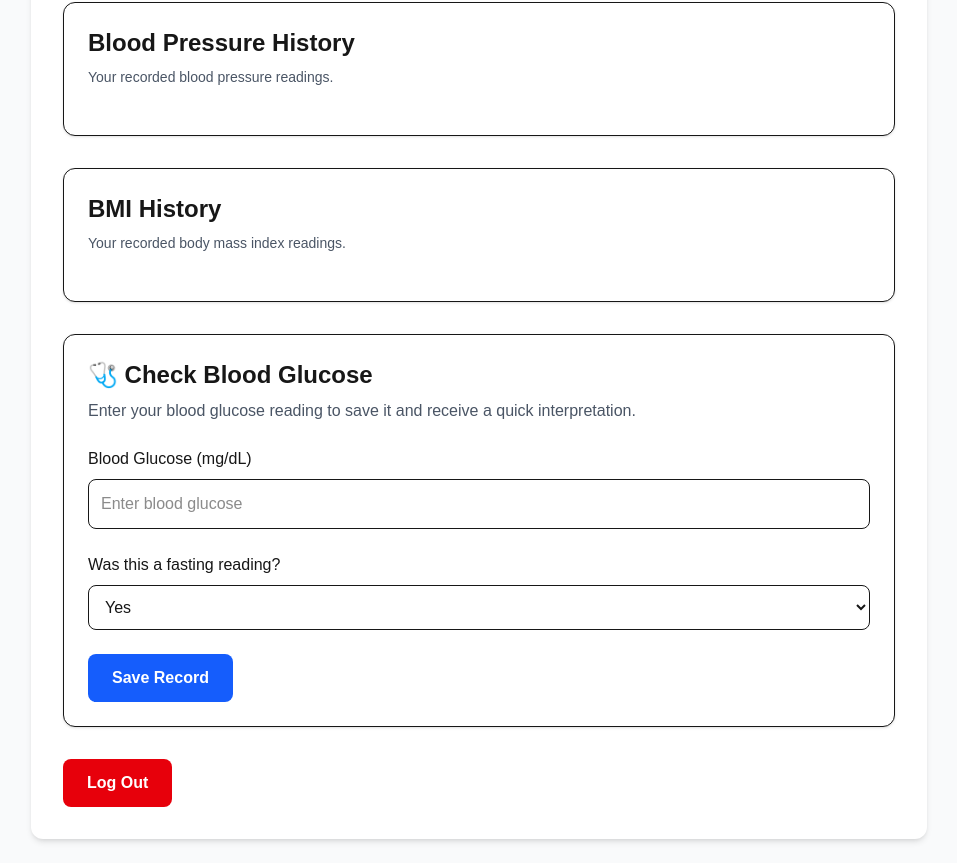
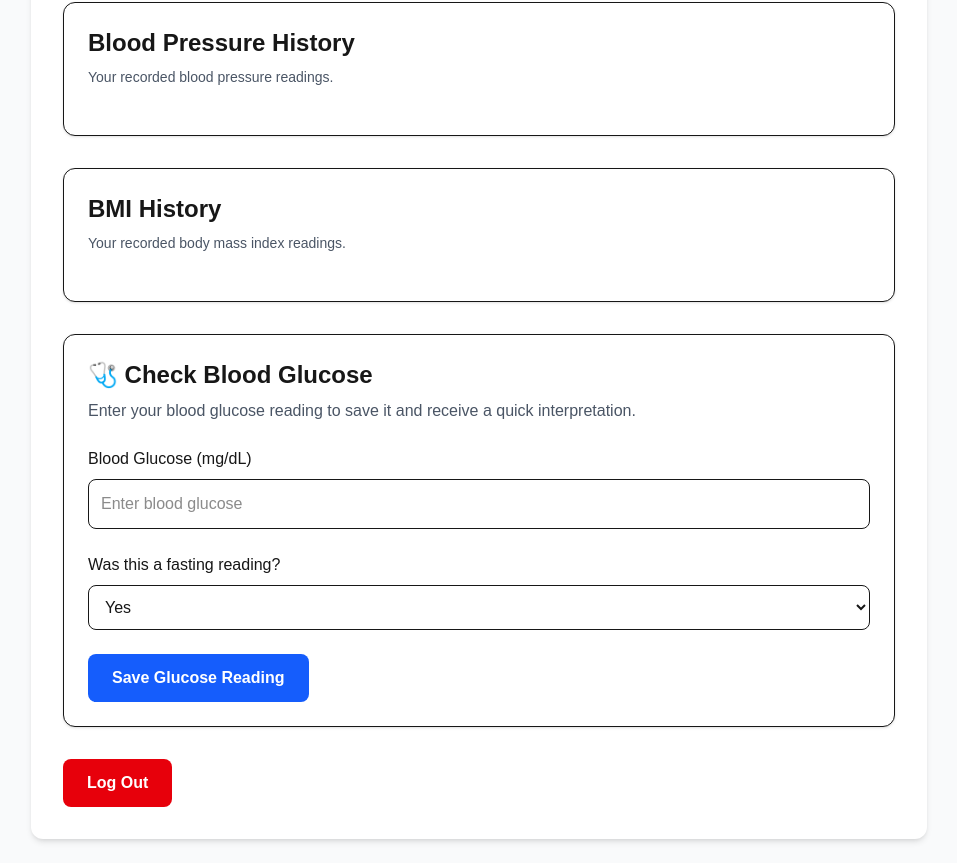
Before and after one commit to Godwin-Diya/win-healthtrack, a Next.js app: page /dashboard in a window 1280 px wide. Shown: the part 1177-2040 px from the top of the page, without its empty margins (161-1118 px from the left). Built offline with nearby package versions, Linux system fonts and the light colour scheme; sample sign-in values are in the browser's storage.

Commit message:
Improve dashboard health check layout

```diff
--- a/components/hrf.tsx
+++ b/components/hrf.tsx
@@ -143,7 +143,7 @@ const newRecord: HealthRecord = {
                     type="submit"
                     className="mt-6 rounded-lg bg-blue-600 px-6 py-3 text-white font-semibold hover:bg-blue-700 transition"
                 >
-                    Save Record
+                    Save Glucose Reading
                 </button>
 
                 {message && (
```
